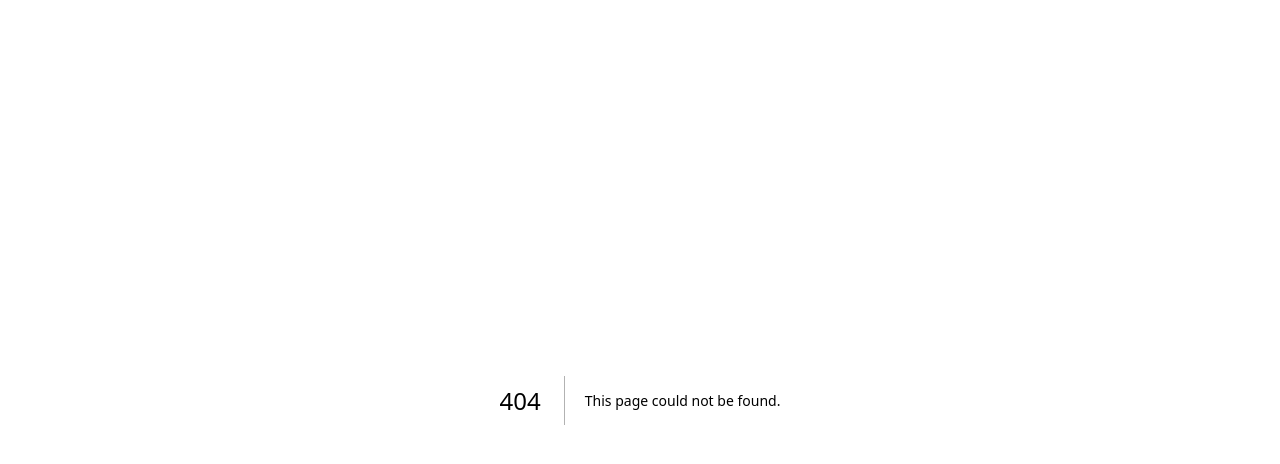
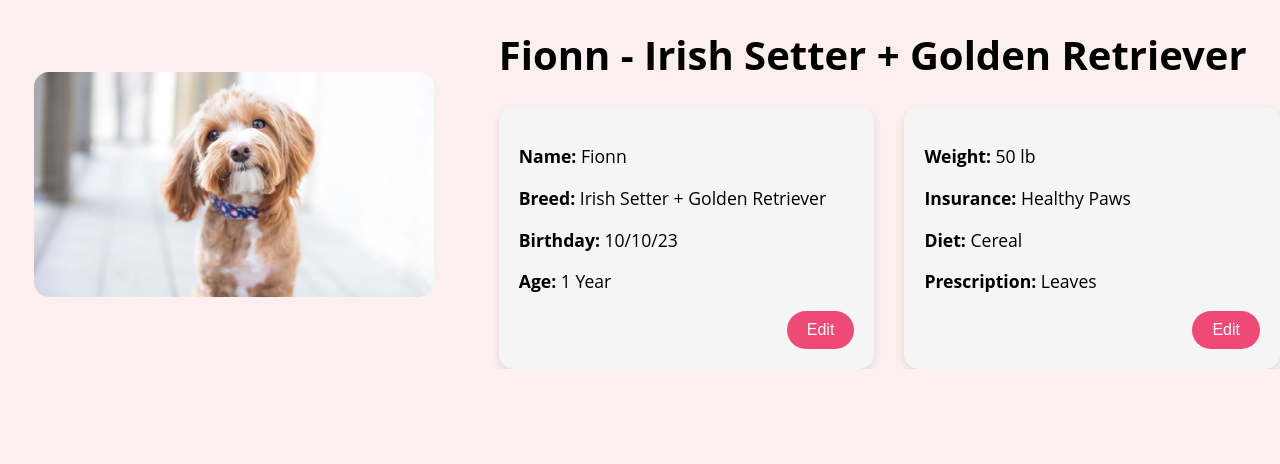
Before and after one commit to wylyK/pawnder, a Next.js app in the folder frontend/: page /pet/1 in a window 1280 px wide. Before the commit this address had no page. Shown: the top 464 px of the page. Built offline with nearby package versions, Linux system fonts and the light colour scheme.

Commit message:
Update with pet overview pop up modal

```diff
--- /dev/null
+++ b/frontend/src/app/pet/[id]/page.tsx
@@ -0,0 +1,22 @@
+
+// app/pet/[id]/page.tsx
+"use client";
+
+import { useParams } from "next/navigation";
+import React from "react";
+import PetProfile from "@/components/PetOverview/PetProfile";
+
+const PetProfilePage: React.FC = () => {
+  const params = useParams();
+  const id = Array.isArray(params.id) ? params.id[0] : params.id; // Ensure `id` is a string
+
+  if (!id) return <div>Loading...</div>;
+
+  return (
+    <div>
+      <PetProfile petId={id} />
+    </div>
+  );
+};
+
+export default PetProfilePage;
--- /dev/null
+++ b/frontend/src/components/PetOverview/PetProfile.module.css
@@ -0,0 +1,68 @@
+.profileContainer {
+  display: flex;
+  gap: 30px;
+  padding: 0; /* Removed inner padding to prevent extra white space */
+  background-color: transparent; /* Remove background color */
+  width: 100%;
+}
+
+.imageSection {
+  flex: 1.5;
+  display: flex;
+  justify-content: center;
+  align-items: center;
+}
+
+.image {
+  width: 100%;
+  max-width: 400px;
+  height: auto;
+  border-radius: 15px;
+}
+
+.infoSection {
+  flex: 2.5;
+  display: flex;
+  flex-direction: column;
+}
+
+.title {
+  font-size: 2.5rem;
+  font-weight: bold;
+  margin-bottom: 25px;
+}
+
+.detailsContainer {
+  display: flex;
+  gap: 30px;
+}
+
+.detailsBox {
+  background-color: #f5f5f5;
+  padding: 20px;
+  border-radius: 15px;
+  box-shadow: 0 4px 8px rgba(0, 0, 0, 0.1);
+  flex: 1;
+  font-size: 1.1rem;
+  position: relative;
+}
+
+.buttonContainer {
+  text-align: right;
+  margin-top: 15px;
+}
+
+.editButton {
+  padding: 10px 20px;
+  background-color: #ef4a75;
+  color: white;
+  border: none;
+  border-radius: 30px;
+  font-size: 1rem;
+  cursor: pointer;
+  transition: background-color 0.2s ease;
+}
+
+.editButton:hover {
+  background-color: #fd5564;
+}
--- /dev/null
+++ b/frontend/src/components/PetOverview/PetProfile.tsx
@@ -0,0 +1,48 @@
+import React from "react";
+import styles from "./PetProfile.module.css";
+
+interface PetProfileProps {
+  petId: string;
+}
+
+const PetProfile: React.FC<PetProfileProps> = ({ petId }) => {
+  const pets = {
+    "1": { name: "Fionn", breed: "Irish Setter + Golden Retriever", birthday: "10/10/23", age: "1 Year", weight: "50 lb", insurance: "Healthy Paws", diet: "Cereal", prescription: "Leaves", image: "/dog2.avif" },
+    "2": { name: "Spike", breed: "Maine Coon", birthday: "05/05/22", age: "2 Years", weight: "15 lb", insurance: "Paws Sure", diet: "Dry Food", prescription: "None", image: "/catto.jpeg" },
+  };
+
+  const pet = pets[petId as keyof typeof pets] || { name: "Unknown", breed: "Unknown", birthday: "Unknown", age: "Unknown", weight: "Unknown", insurance: "Unknown", diet: "Unknown", prescription: "Unknown", image: "/doggo.JPG" };
+
+  return (
+    <div className={styles.profileContainer}>
+      <div className={styles.imageSection}>
+        <img src={pet.image} alt={pet.name} className={styles.image} />
+      </div>
+      <div className={styles.infoSection}>
+        <h1 className={styles.title}>{pet.name} - {pet.breed}</h1>
+        <div className={styles.detailsContainer}>
+          <div className={styles.detailsBox}>
+            <p><strong>Name:</strong> {pet.name}</p>
+            <p><strong>Breed:</strong> {pet.breed}</p>
+            <p><strong>Birthday:</strong> {pet.birthday}</p>
+            <p><strong>Age:</strong> {pet.age}</p>
+            <div className={styles.buttonContainer}>
+              <button className={styles.editButton}>Edit</button>
+            </div>
+          </div>
+          <div className={styles.detailsBox}>
+            <p><strong>Weight:</strong> {pet.weight}</p>
+            <p><strong>Insurance:</strong> {pet.insurance}</p>
+            <p><strong>Diet:</strong> {pet.diet}</p>
+            <p><strong>Prescription:</strong> {pet.prescription}</p>
+            <div className={styles.buttonContainer}>
+              <button className={styles.editButton}>Edit</button>
+            </div>
+          </div>
+        </div>
+      </div>
+    </div>
+  );
+};
+
+export default PetProfile;
```
Also changed, not shown: frontend/src/components/PetOverview/Modal.module.css (added, +32 -0 lines), frontend/src/components/PetOverview/Modal.tsx (added, +22 -0 lines), frontend/src/components/PetOverview/PetOverview.module.css (+7 -2 lines), frontend/src/components/PetOverview/PetOverview.tsx (+31 -10 lines).
